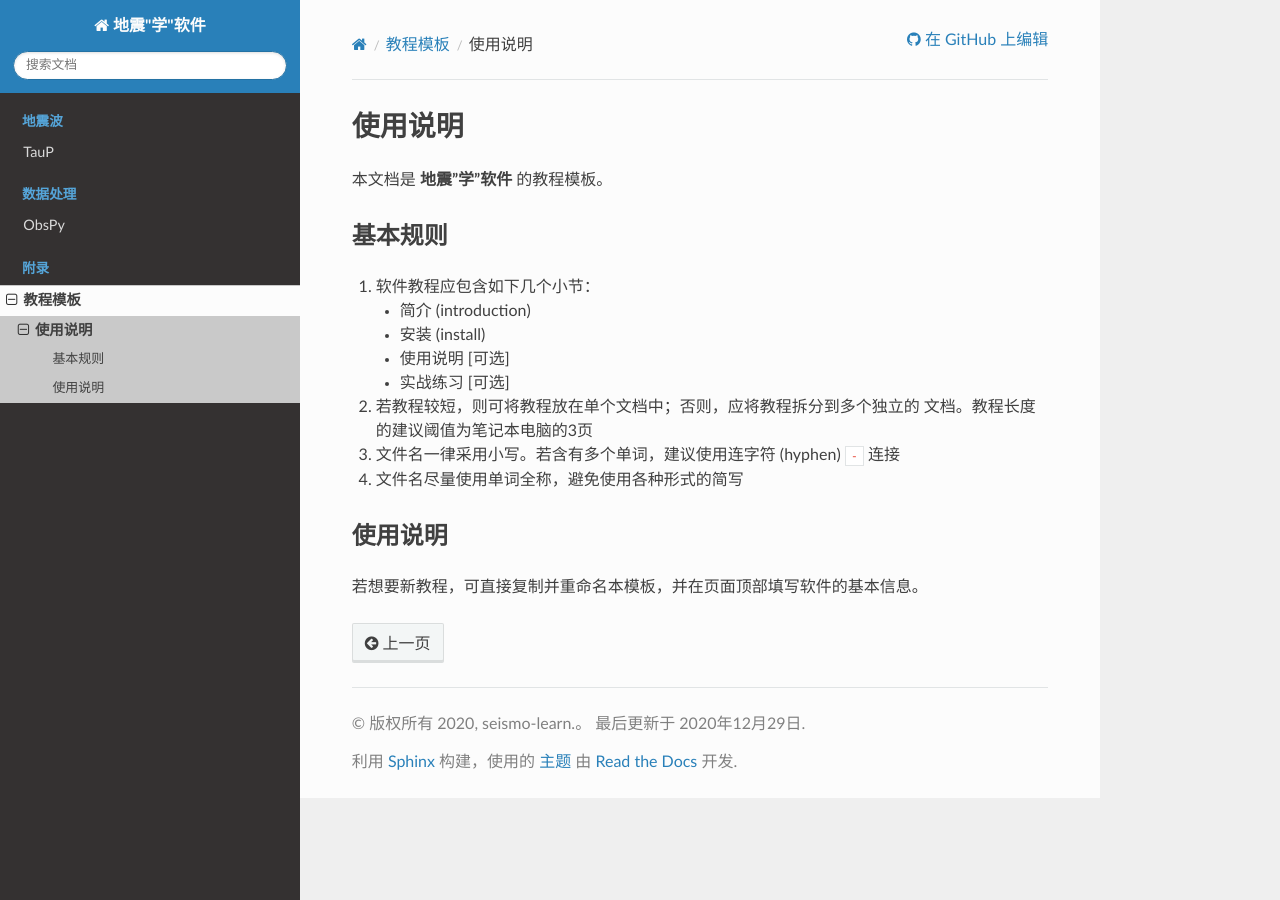
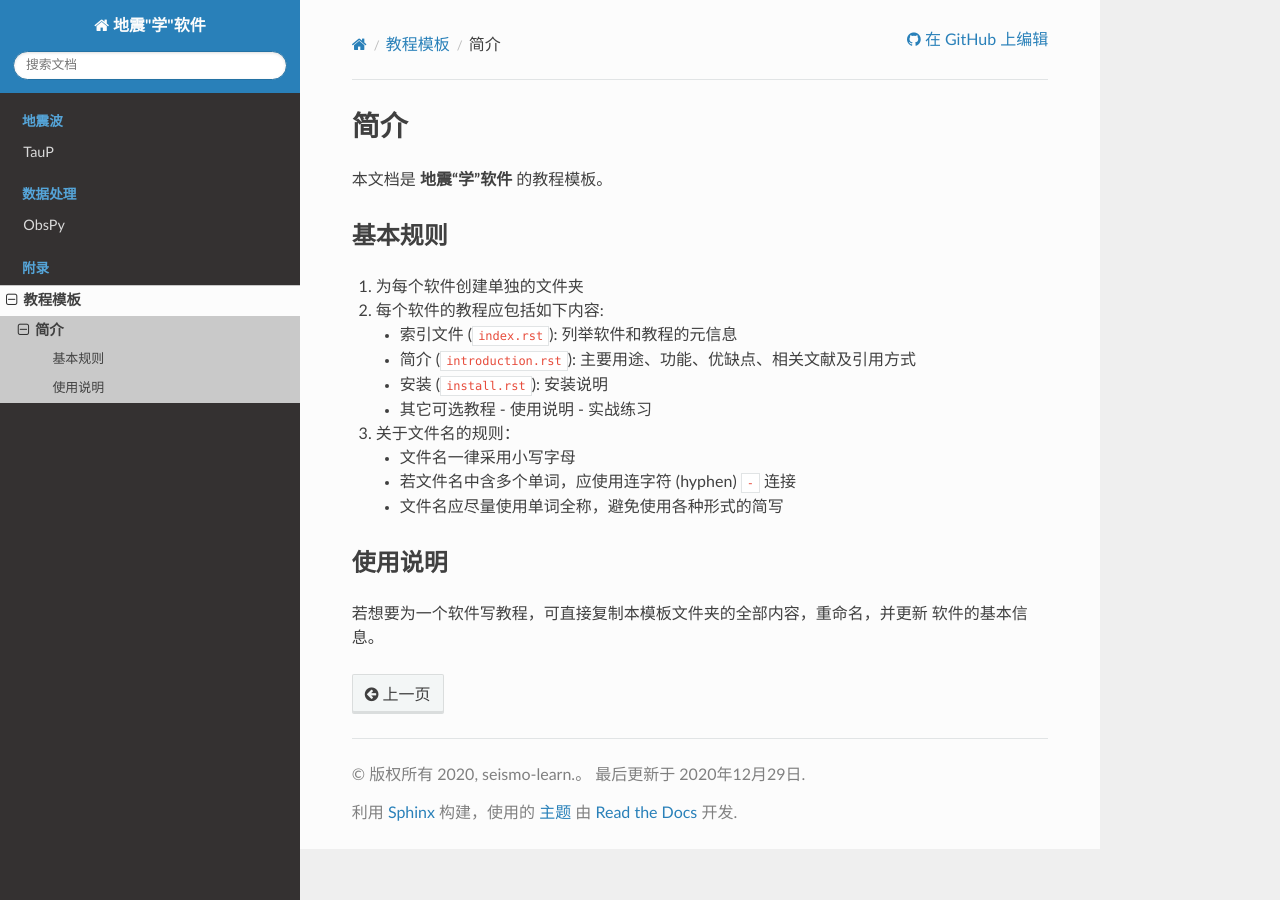
Before and after one commit to seismo-learn/software, a Sphinx documentation site: the page built from source/template/introduction.rst, in a window 1280 px wide. Built offline with Sphinx 7.4.7 and the Read the Docs theme 2.0.0, drawn with Linux system fonts in a browser that asks for light colours.

Commit message:
Update templates

```diff
--- a/source/template/introduction.rst
+++ b/source/template/introduction.rst
@@ -1,24 +1,29 @@
-使用说明
-========
+简介
+====
 
-本文档是 **地震"学"软件** 的教程模板。
+本文档是 **地震“学”软件** 的教程模板。
 
 基本规则
 --------
 
-1. 软件教程应包含如下几个小节：
+1. 为每个软件创建单独的文件夹
+2. 每个软件的教程应包括如下内容:
 
-   - 简介 (introduction)
-   - 安装 (install)
-   - 使用说明 [可选]
-   - 实战练习 [可选]
+   - 索引文件 (``index.rst``): 列举软件和教程的元信息
+   - 简介 (``introduction.rst``): 主要用途、功能、优缺点、相关文献及引用方式
+   - 安装 (``install.rst``): 安装说明
+   - 其它可选教程
+     - 使用说明
+     - 实战练习
 
-2. 若教程较短，则可将教程放在单个文档中；否则，应将教程拆分到多个独立的
-   文档。教程长度的建议阈值为笔记本电脑的3页
-3. 文件名一律采用小写。若含有多个单词，建议使用连字符 (hyphen) ``-`` 连接
-4. 文件名尽量使用单词全称，避免使用各种形式的简写
+3. 关于文件名的规则：
+
+   - 文件名一律采用小写字母
+   - 若文件名中含多个单词，应使用连字符 (hyphen) ``-`` 连接
+   - 文件名应尽量使用单词全称，避免使用各种形式的简写
 
 使用说明
 --------
 
-若想要新教程，可直接复制并重命名本模板，并在页面顶部填写软件的基本信息。
+若想要为一个软件写教程，可直接复制本模板文件夹的全部内容，重命名，并更新
+软件的基本信息。
```
Also changed, not shown: source/template/index.rst (+5 -8 lines).
